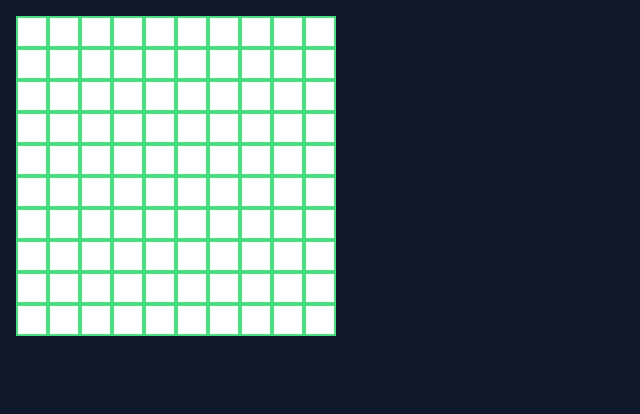
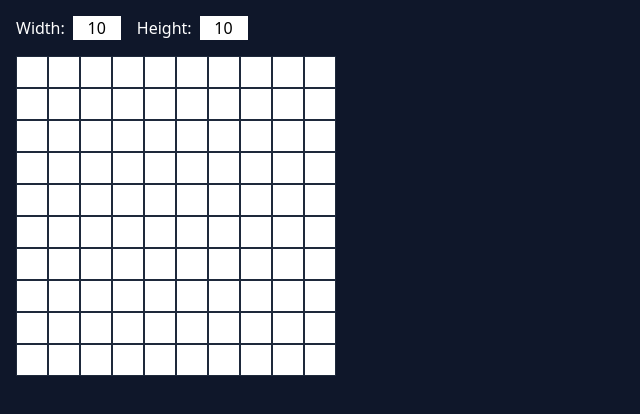
Before and after one commit to alexamy/slack-emoji-painter, a React (Vite) app: page / in a window 1280 px wide. Shown: the top 414 px of the page, without its empty margins (0-640 px from the left). Built offline with nearby package versions, Linux system fonts and the light colour scheme.

Commit message:
add size

```diff
--- a/src/app/App.tsx
+++ b/src/app/App.tsx
@@ -1,4 +1,4 @@
-import { useAppStore } from './store';
+import { setSize, useAppStore } from './store';
 
 export function App() {
 	const width = useAppStore((state) => state.width);
@@ -9,7 +9,7 @@ export function App() {
 			return (
 				<div
 					key={column}
-					className="h-8 w-8 border-2 border-green-400 bg-white"
+					className="h-8 w-8 shrink-0 border-[1px] border-slate-800 bg-white"
 				></div>
 			);
 		});
@@ -21,5 +21,49 @@ export function App() {
 		);
 	});
 
-	return <div className="h-screen w-screen bg-slate-900 p-4">{rows}</div>;
+	return (
+		<div className="h-screen w-screen bg-slate-900 p-4">
+			<div>
+				<div className="mb-4 flex space-x-4">
+					<span>
+						<label htmlFor="width" className="mr-2 text-white">
+							Width:
+						</label>
+						<input
+							type="number"
+							name="width"
+							value={width}
+							className="w-12 text-right"
+							onChange={(event) => {
+								setSize({ width: limit(event.currentTarget.value) });
+							}}
+						/>
+					</span>
+					<span>
+						<label htmlFor="height" className="mr-2 text-white">
+							Height:
+						</label>
+						<input
+							type="number"
+							name="height"
+							value={height}
+							className="w-12 text-right"
+							onChange={(event) => {
+								setSize({ height: limit(event.currentTarget.value) });
+							}}
+						/>
+					</span>
+				</div>
+				<div className="">{rows}</div>
+			</div>
+		</div>
+	);
 }
+
+function limit(inputNumber: string, min = 1, max = 200): number {
+	const value = Number(inputNumber);
+	const isInLimit = value >= min && value <= max;
+	const number = isInLimit ? value : Math.min(max, Math.max(min, value));
+
+	return number;
+}
--- a/src/app/store.ts
+++ b/src/app/store.ts
@@ -19,7 +19,7 @@ export const useAppStore = create(
 	)
 );
 
-export function setWidth({
+export function setSize({
 	width,
 	height,
 }: {
```
